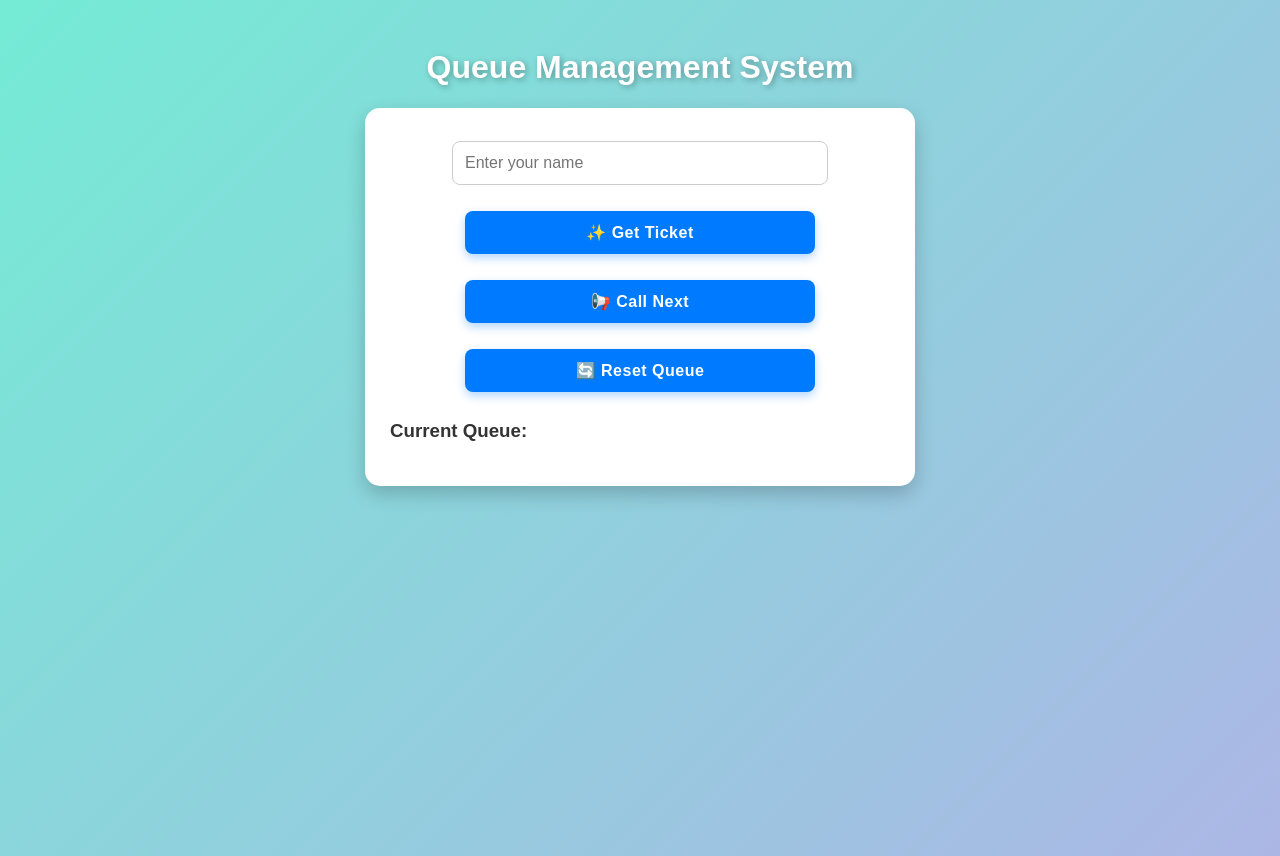
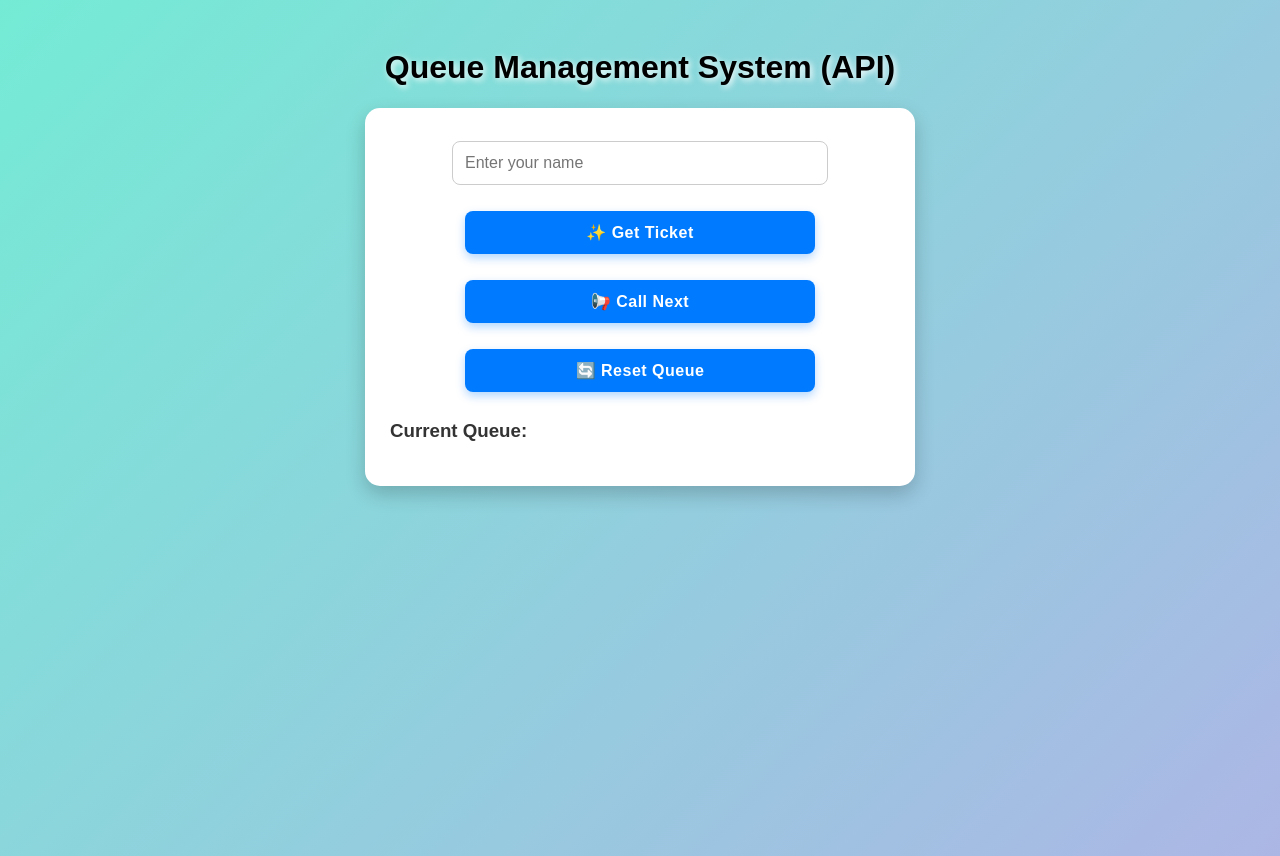
Before and after one commit to Jessie064/express-api, a website: page public/index.html in a window 1280 px wide. Drawn offline with Linux system fonts and the light colour scheme; no server answers.

Commit message:
I change the h1

```diff
--- a/public/index.html
+++ b/public/index.html
@@ -13,8 +13,8 @@
     }
     h1 {
       text-align: center;
-      color: #fff;
-      text-shadow: 2px 2px 6px rgba(0,0,0,0.3);
+      color: #000000;
+      text-shadow: 2px 2px 6px rgb(255, 255, 255);
     }
     .container {
       max-width: 500px;
@@ -96,7 +96,7 @@
   </style>
 </head>
 <body>
-  <h1>Queue Management System</h1>
+  <h1>Queue Management System (API)</h1>
   <div class="container">
   <div class="form-group">
     <input type="text" id="name" placeholder="Enter your name">
```
